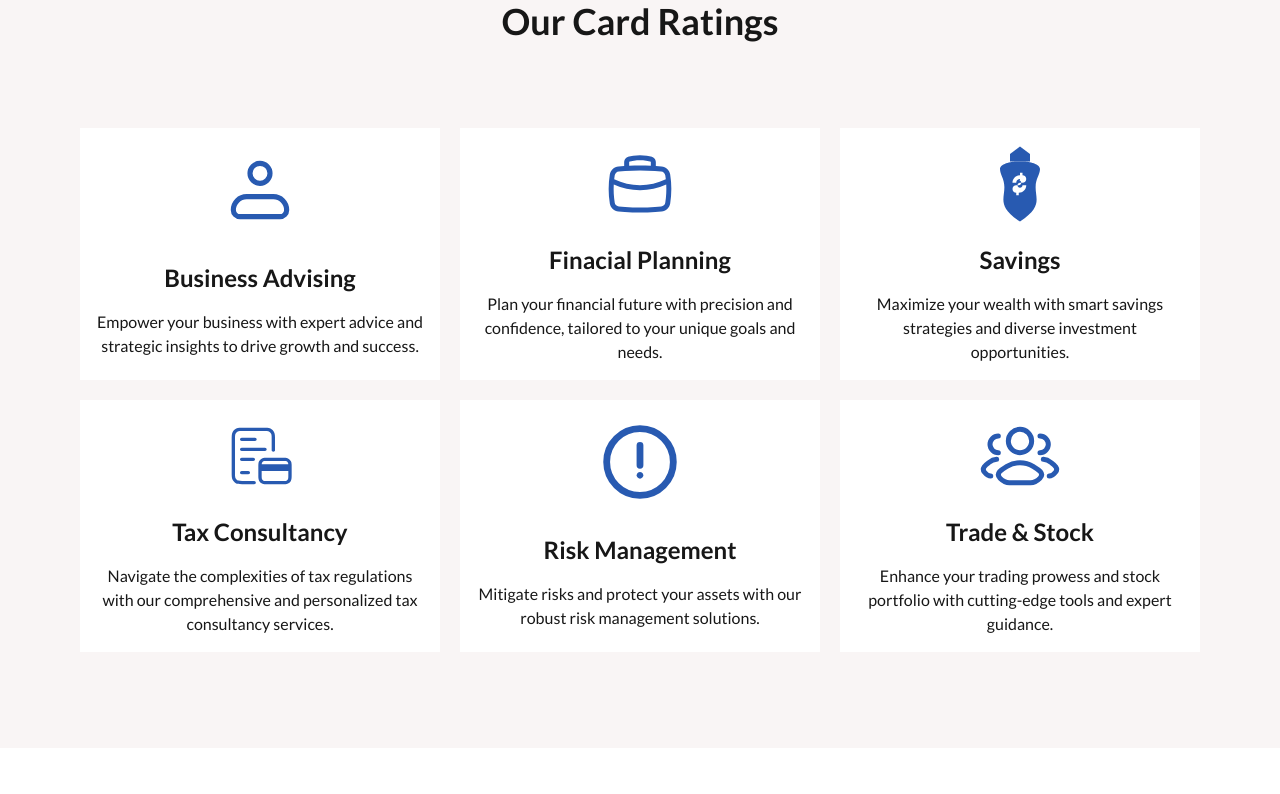
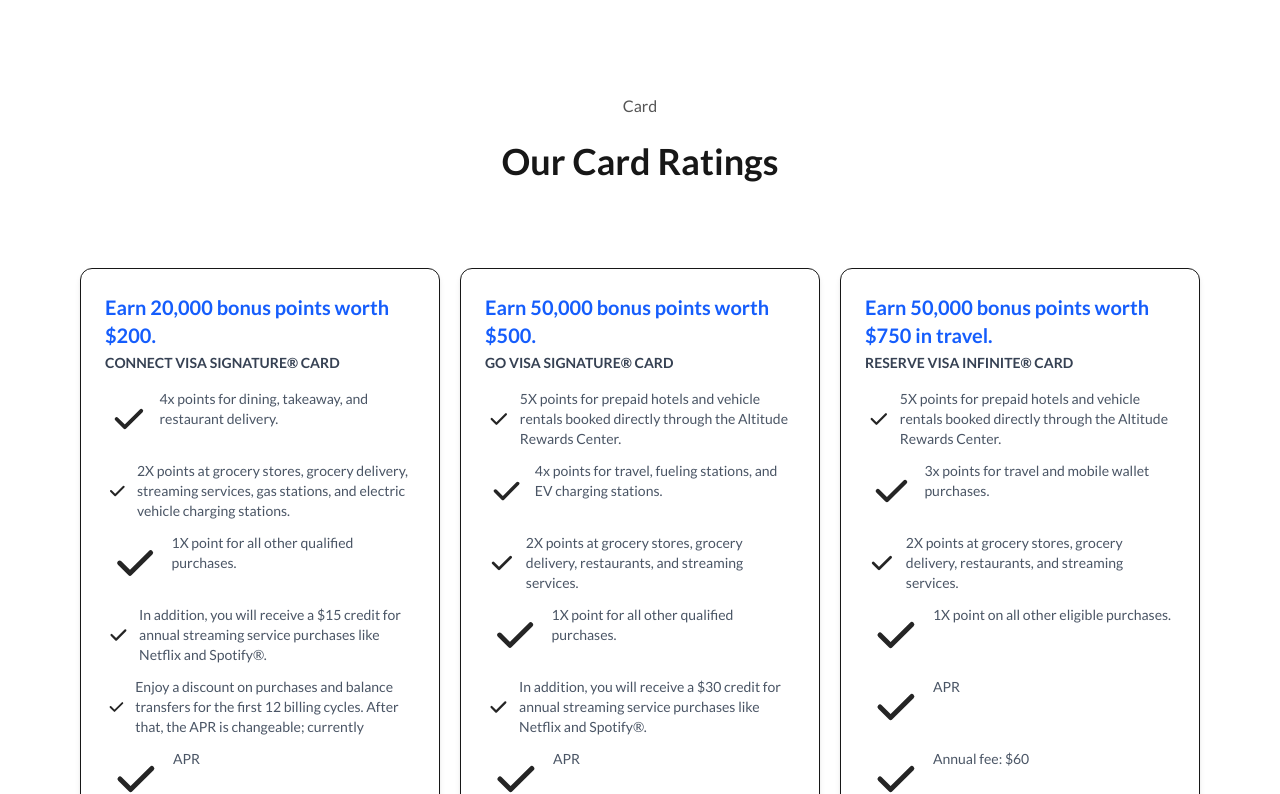
Before and after one commit to BrightTrump/easypay, a Next.js app: page / in a window 1280 px wide. Shown: the part 5086-5880 px from the top of the page. Built offline with nearby package versions, Linux system fonts and the light colour scheme.

Commit message:
add files

```diff
--- a/src/components/web-site/home-page/card/card.tsx
+++ b/src/components/web-site/home-page/card/card.tsx
@@ -1,9 +1,10 @@
 "use client";
 
-import { CARD_SCHEMA } from "@/constants.ts/data.constants";
-import { Icon } from "@/ui/icons";
 import { motion } from "framer-motion";
 import React from "react";
+import { plans } from "./card.json";
+import { Icon } from "@/ui/icons";
+import { Icons } from "@/ui/icons/types";
 
 export default function Card() {
   return (
@@ -13,8 +14,9 @@ export default function Card() {
       transition={{ duration: 2, ease: "easeOut" }}
       viewport={{ once: true, amount: 0.2 }}
       id="card"
-      className="py-10 sm:py-24 layout-spacing grid gap-10 sm:gap-20 h-full bg-[#f9f5f5]"
+      className="py-10 sm:py-24 layout-spacing grid gap-10 sm:gap-20 h-full"
     >
+      <Icon type={Icons.Check} size={60} color="#252525" />
       {/* Header */}
       <div className="md:max-w-2xl mx-auto grid place-items-center gap-4 text-center">
         <p className="text-[#555555]">Card</p>
@@ -25,22 +27,32 @@ export default function Card() {
 
       {/* Our Services Grid */}
       <div className="container mx-auto grid sm:grid-cols-2 md:grid-cols-3 gap-5 rounded-xl px-6 lg:px-20 overflow-hidden">
-        {CARD_SCHEMA.map((item, index) => (
-          <motion.div
-            key={index}
-            initial={{ opacity: 0, y: 50 }}
-            whileInView={{ opacity: 1, y: 0 }}
-            transition={{ duration: 3, delay: index * 0.2 }}
-            viewport={{ once: true }}
-            className="grid place-items-center gap-5 p-4 bg-white [&>div]:grid [&>div]:gap-4 [&>div]:text-center "
-          >
-            <Icon type={item.icon} size={80} color="#285ab1" />
-            <div>
-              <h2 className="text-2xl font-semibold">{item.label}</h2>
-              <p>{item.description}</p>
+        {Object.entries(plans).map(([planKey, planData]) =>
+          planData.map((plan, index) => (
+            <div
+              key={`${planKey}-${index}`}
+              className="border rounded-xl p-6 shadow-md hover:shadow-lg transition-all"
+            >
+              <h3 className="text-xl font-bold text-blue-600 mb-1">
+                {plan.title}
+              </h3>
+              <p className="text-sm font-semibold text-gray-700 mb-4 uppercase">
+                {plan.subTitle}
+              </p>
+              <ul className="space-y-3">
+                {plan.desc.map((item, i) => (
+                  <li
+                    key={i}
+                    className="flex items-start gap-2 text-sm text-gray-600"
+                  >
+                    <Icon type={item.icon} size={60} color="#252525" />
+                    <span>{item.description}</span>
+                  </li>
+                ))}
+              </ul>
             </div>
-          </motion.div>
-        ))}
+          ))
+        )}
       </div>
     </motion.section>
   );
```
Also changed, not shown: src/ui/index.ts (added, +7 -0 lines).
